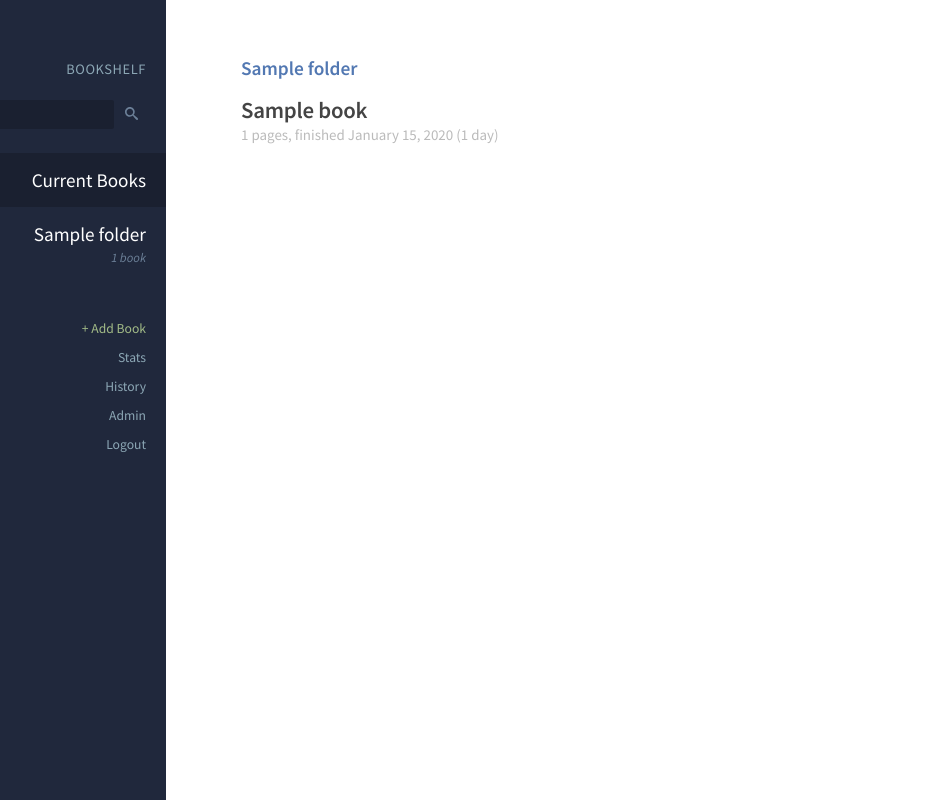
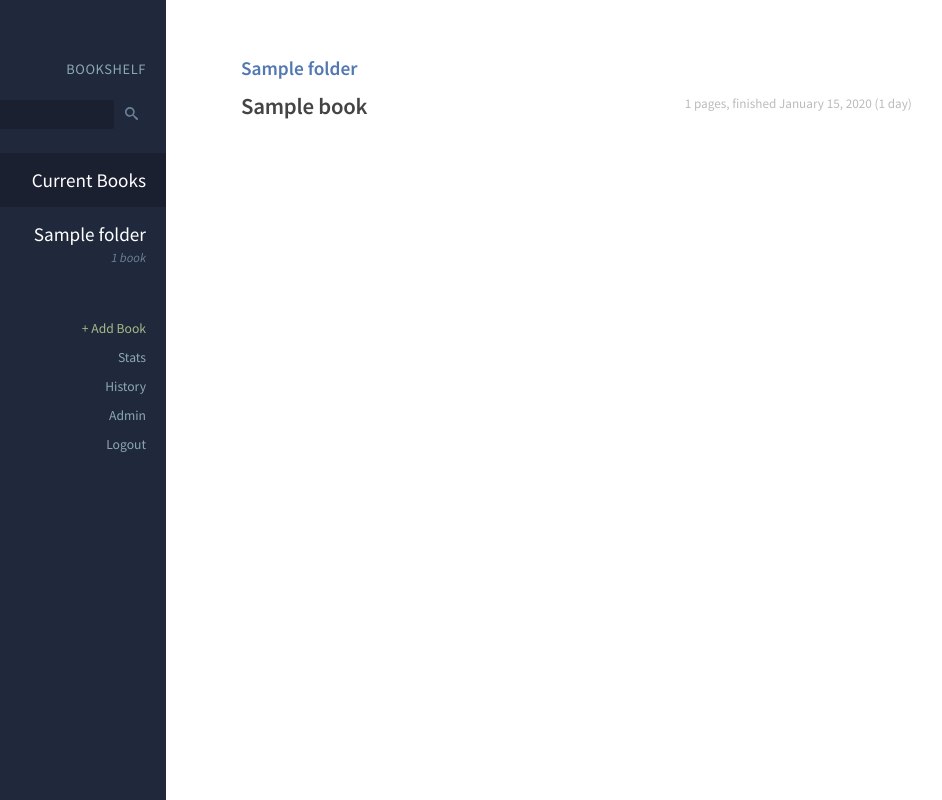
Before and after one commit to mod2/bookshelf, a Django app: page / in a window 1280 px wide. Shown: the whole page, without its empty margins (134-1076 px from the left). Run offline with Django 3.2, Linux system fonts and the light colour scheme; a user stored in the database is signed in; tables that the repository leaves empty hold one stand-in row (values such as "Sample post").

Commit message:
Linearization on desktop

```diff
--- a/bookshelf/static/style.css
+++ b/bookshelf/static/style.css
@@ -1101,3 +1101,60 @@ form#add-book-form input[name=author] {
 	top: -2px;
 	width: 0.4em;
 }
+
+
+/* Media queries */
+@media screen and (min-width: 1100px) {
+	.content .folder {
+		max-width: 780px;
+	}
+
+	.content .container {
+		max-width: 780px;
+	}
+
+	ul.booklist li {
+		display: flex;
+	}
+
+	ul.booklist li.container {
+		padding-bottom: 0.6em;
+		padding-top: 0.6em;
+	}
+
+	ul.booklist li a.title {
+		flex: 1.4;
+		order: 1;
+	}
+
+	ul.booklist li a.metadata {
+		flex: 1;
+		margin-left: 15px;
+		order: 3;
+	}
+
+	ul.booklist li .entry {
+		display: flex;
+		flex: 1;
+		margin-left: 0;
+		order: 2;
+		overflow: hidden;
+	}
+
+	ul.booklist li .entry .page_number {
+		margin-left: 15px;
+		width: 3.25em;
+		height: 1.4em;
+	}
+
+	ul.booklist li .entry .sub {
+		margin-left: 15px;
+		padding: 2px 0 0;
+		text-align: left;
+	}
+
+	ul.booklist li .info {
+		font-size: .75em;
+		line-height: 1.1em;
+	}
+}
--- a/bookshelf/templates/_reading.html
+++ b/bookshelf/templates/_reading.html
@@ -11,10 +11,12 @@
 	</div>
 	{% endif %}
 
-	<a href="{% url 'book' reading.book.slug reading.id %}">
+	<a class="title" href="{% url 'book' reading.book.slug reading.id %}">
 		<span class="label title">{{ reading.book.title }}</span>
 		{% if reading.book.author and title == 'History' or results %}<span class="author">{{ reading.book.author }}</span>{% endif %}
+	</a>
 
+	<a class="metadata" href="{% url 'book' reading.book.slug reading.id %}">
 		{% if not reading.finished_date %}
 		<span class="percentage">
 			<span class="bar" style="width: {{ reading.percentage }}%;"></span>
```
